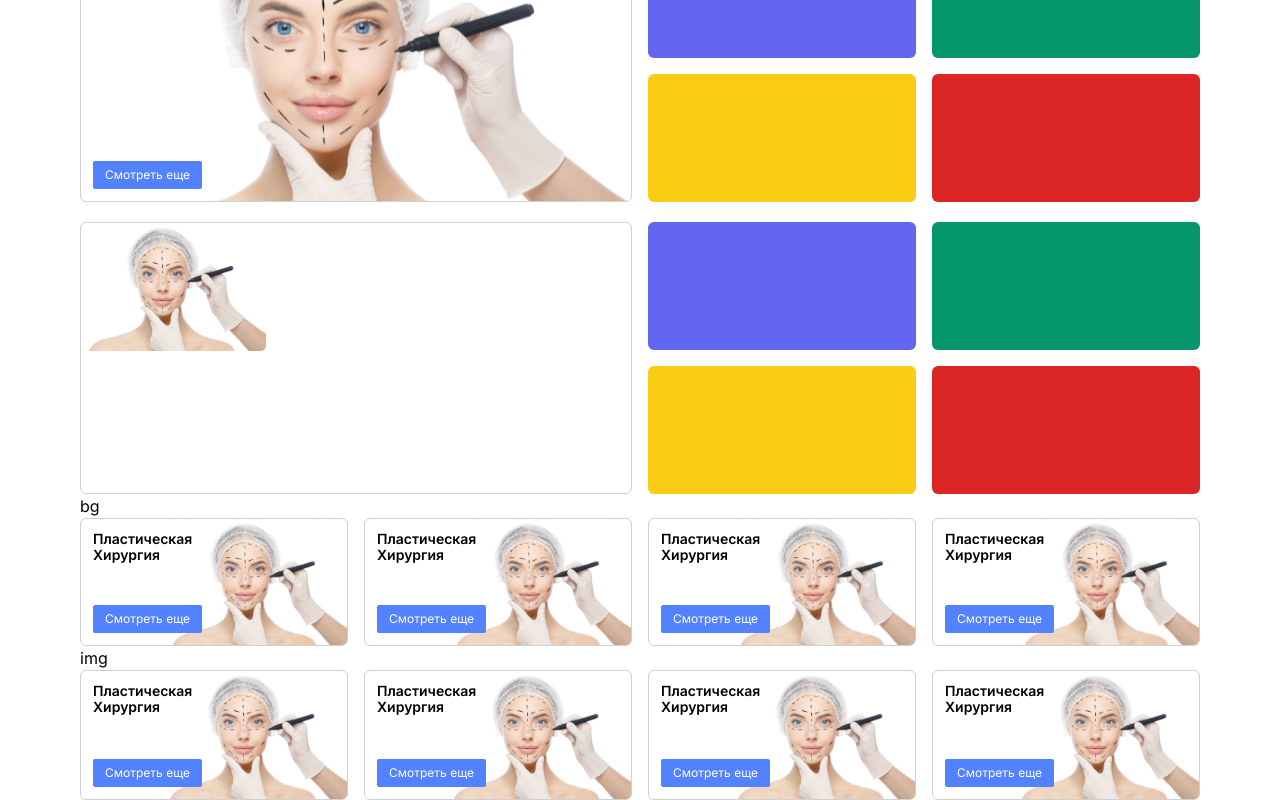
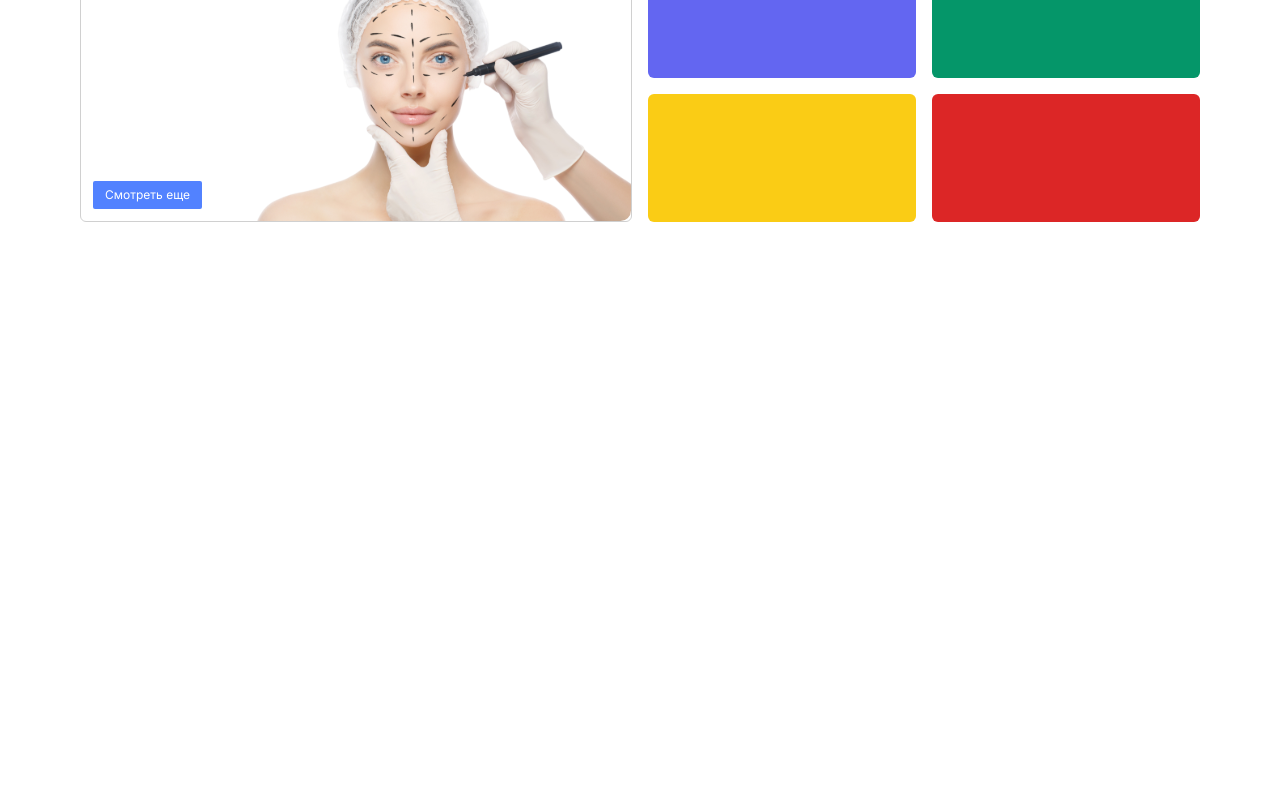
Before and after one commit to emilsultanov/112-med, a Next.js app: page / in a window 1280 px wide. Shown: the part 534-1334 px from the top of the page. After the commit the page ends 800 px from the top, so only its background shows below. Built offline with nearby package versions, Linux system fonts and the light colour scheme.

Commit message:
Create plastic surgery card using built-in Image component of nextjs

```diff
--- a/src/app/page.tsx
+++ b/src/app/page.tsx
@@ -79,12 +79,17 @@ export default function Home() {
 		</div>
 	 </section>
 
-		<section>
+		<section className={'mt-5'}>
 		  <div className="container">
 			 <div className="gap-4 grid grid-cols-1 sm:grid-cols-2">
 				<div>
-				  <div className={'h-32 sm:h-full bg-plastic-surgery bg-no-repeat bg-contain bg-right border border-primary-gray-200 rounded-md sm:bg-cover'}>
-					 <div className={'p-3 h-full flex flex-col items-start justify-between'}>
+				  <div className={'border border-primary-gray-200 rounded-md flex justify-end relative sm:h-full'}>
+					 <Image
+						src={plasticSurgery}
+						alt={'plastic-surgery'}
+						className={'w-auto h-auto object-cover'}
+					 />
+					 <div className={'p-3 h-full flex flex-col items-start justify-between absolute inset-0'}>
 						<h6 className={'text-sm not-italic font-semibold leading-4'}>Пластическая <br/> Хирургия</h6>
 						<button className={'rounded-sm bg-primary-blue-100 text-white text-xs py-1.5 px-3'}>Смотреть еще</button>
 					 </div>
@@ -110,135 +115,5 @@ export default function Home() {
 		  </div>
 		</section>
 
-		<section className={'mt-5'}>
-		  <div className="container">
-			 <div className="gap-4 grid grid-cols-1 sm:grid-cols-2">
-				<div>
-				  <div className={'border border-primary-gray-200 rounded-md relative w-full h-full'}>
-					 <Image
-						src={plasticSurgery}
-						alt={'plastic-surgery'}
-						className={'absolute'}
-					 />
-					 {/*<div className={'p-3 h-full flex flex-col items-start justify-between z-10'}>*/}
-						{/*<h6 className={'text-sm not-italic font-semibold leading-4'}>Пластическая <br/> Хирургия</h6>*/}
-						{/*<button className={'rounded-sm bg-primary-blue-100 text-white text-xs py-1.5 px-3'}>Смотреть еще</button>*/}
-					 {/*</div>*/}
-				  </div>
-				</div>
-				<div>
-				  <div className="gap-4 grid grid-cols-1 sm:grid-cols-2">
-					 <div>
-						<div className={'h-32 w-full bg-indigo-500 rounded-md'}></div>
-					 </div>
-					 <div>
-						<div className={'h-32 w-full bg-emerald-600 rounded-md'}></div>
-					 </div>
-					 <div>
-						<div className={'h-32 w-full bg-yellow-400 rounded-md'}></div>
-					 </div>
-					 <div>
-						<div className={'h-32 w-full bg-red-600 rounded-md'}></div>
-					 </div>
-				  </div>
-				</div>
-			 </div>
-		  </div>
-		</section>
-
-		<section>
-		  <div className="container">
-			 <div className="">
-				<h3>bg</h3>
-				<div className={'gap-4 grid grid-cols-1 sm:grid-cols-2 lg:grid-cols-3 xl:grid-cols-4'}>
-				  <div>
-					 <div className={'h-32 bg-plastic-surgery bg-no-repeat bg-contain bg-right border border-primary-gray-200 rounded-md'}>
-						<div className={'p-3 h-full flex flex-col items-start justify-between'}>
-						  <h6 className={'text-sm not-italic font-semibold leading-4'}>Пластическая <br/> Хирургия</h6>
-						  <button className={'rounded-sm bg-primary-blue-100 text-white text-xs py-1.5 px-3'}>Смотреть еще</button>
-						</div>
-					 </div>
-				  </div>
-				  <div>
-					 <div className={'h-32 bg-plastic-surgery bg-no-repeat bg-contain bg-right border border-primary-gray-200 rounded-md'}>
-						<div className={'p-3 h-full flex flex-col items-start justify-between'}>
-						  <h6 className={'text-sm not-italic font-semibold leading-4'}>Пластическая <br/> Хирургия</h6>
-						  <button className={'rounded-sm bg-primary-blue-100 text-white text-xs py-1.5 px-3'}>Смотреть еще</button>
-						</div>
-					 </div>
-				  </div>
-				  <div>
-					 <div className={'h-32 bg-plastic-surgery bg-no-repeat bg-contain bg-right border border-primary-gray-200 rounded-md'}>
-						<div className={'p-3 h-full flex flex-col items-start justify-between'}>
-						  <h6 className={'text-sm not-italic font-semibold leading-4'}>Пластическая <br/> Хирургия</h6>
-						  <button className={'rounded-sm bg-primary-blue-100 text-white text-xs py-1.5 px-3'}>Смотреть еще</button>
-						</div>
-					 </div>
-				  </div>
-				  <div>
-					 <div className={'h-32 bg-plastic-surgery bg-no-repeat bg-contain bg-right border border-primary-gray-200 rounded-md'}>
-						<div className={'p-3 h-full flex flex-col items-start justify-between'}>
-						  <h6 className={'text-sm not-italic font-semibold leading-4'}>Пластическая <br/> Хирургия</h6>
-						  <button className={'rounded-sm bg-primary-blue-100 text-white text-xs py-1.5 px-3'}>Смотреть еще</button>
-						</div>
-					 </div>
-				  </div>
-				</div>
-				<h3>img</h3>
-				<div className={'gap-4 grid grid-cols-1 sm:grid-cols-2 lg:grid-cols-3 xl:grid-cols-4'}>
-				  <div>
-					 <div className={'border border-primary-gray-200 rounded-md flex justify-end relative'}>
-						<Image
-						  src={plasticSurgery}
-						  alt={'plastic-surgery'}
-						/>
-						<div className={'p-3 h-full flex flex-col items-start justify-between absolute inset-0'}>
-						  <h6 className={'text-sm not-italic font-semibold leading-4'}>Пластическая <br/> Хирургия</h6>
-						  <button className={'rounded-sm bg-primary-blue-100 text-white text-xs py-1.5 px-3'}>Смотреть еще</button>
-						</div>
-					 </div>
-				  </div>
-				  <div>
-					 <div className={'border border-primary-gray-200 rounded-md flex justify-end relative'}>
-						<Image
-						  src={plasticSurgery}
-						  alt={'plastic-surgery'}
-						/>
-						<div className={'p-3 h-full flex flex-col items-start justify-between absolute inset-0'}>
-						  <h6 className={'text-sm not-italic font-semibold leading-4'}>Пластическая <br/> Хирургия</h6>
-						  <button className={'rounded-sm bg-primary-blue-100 text-white text-xs py-1.5 px-3'}>Смотреть еще</button>
-						</div>
-					 </div>
-				  </div>
-				  <div>
-					 <div className={'border border-primary-gray-200 rounded-md flex justify-end relative'}>
-						<Image
-						  src={plasticSurgery}
-						  alt={'plastic-surgery'}
-						/>
-						<div className={'p-3 h-full flex flex-col items-start justify-between absolute inset-0'}>
-						  <h6 className={'text-sm not-italic font-semibold leading-4'}>Пластическая <br/> Хирургия</h6>
-						  <button className={'rounded-sm bg-primary-blue-100 text-white text-xs py-1.5 px-3'}>Смотреть еще</button>
-						</div>
-					 </div>
-				  </div>
-				  <div>
-					 <div className={'border border-primary-gray-200 rounded-md flex justify-end relative'}>
-						<Image
-						  src={plasticSurgery}
-						  alt={'plastic-surgery'}
-						/>
-						<div className={'p-3 h-full flex flex-col items-start justify-between absolute inset-0'}>
-						  <h6 className={'text-sm not-italic font-semibold leading-4'}>Пластическая <br/> Хирургия</h6>
-						  <button className={'rounded-sm bg-primary-blue-100 text-white text-xs py-1.5 px-3'}>Смотреть еще</button>
-						</div>
-					 </div>
-				  </div>
-				</div>
-
-			 </div>
-		  </div>
-		</section>
-
   </main>)
 }
--- a/tailwind.config.js
+++ b/tailwind.config.js
@@ -24,9 +24,6 @@ module.exports = {
         'primary-gray-100': '#E3E3E3',
         'primary-gray-200': '#D0D0D0',
       },
-      backgroundImage:{
-        'plastic-surgery': "url('/background-images/plastic-surgery.svg')"
-      },
       fontSize:{
         "2xs": "0.8rem"
       }
```
